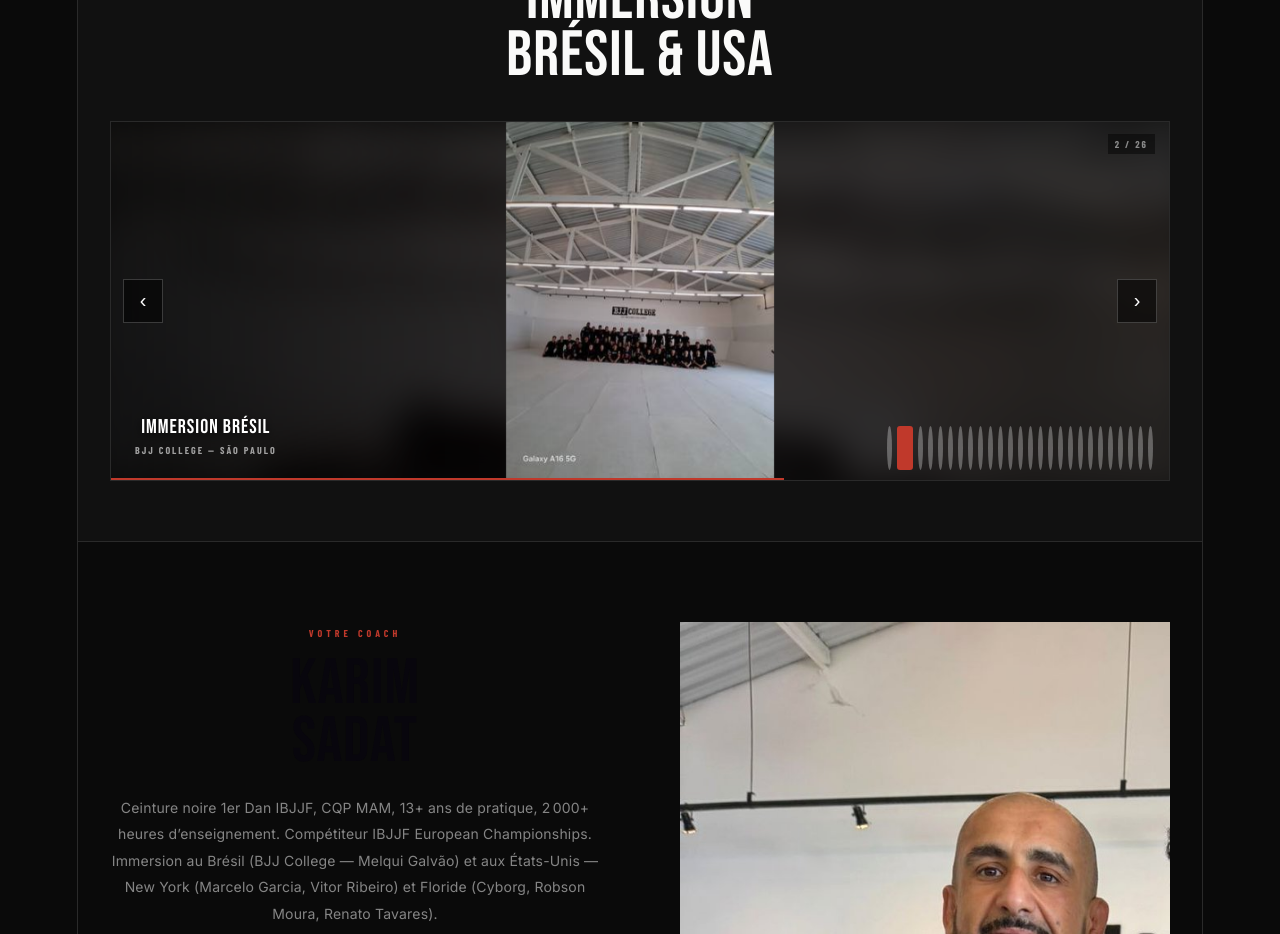
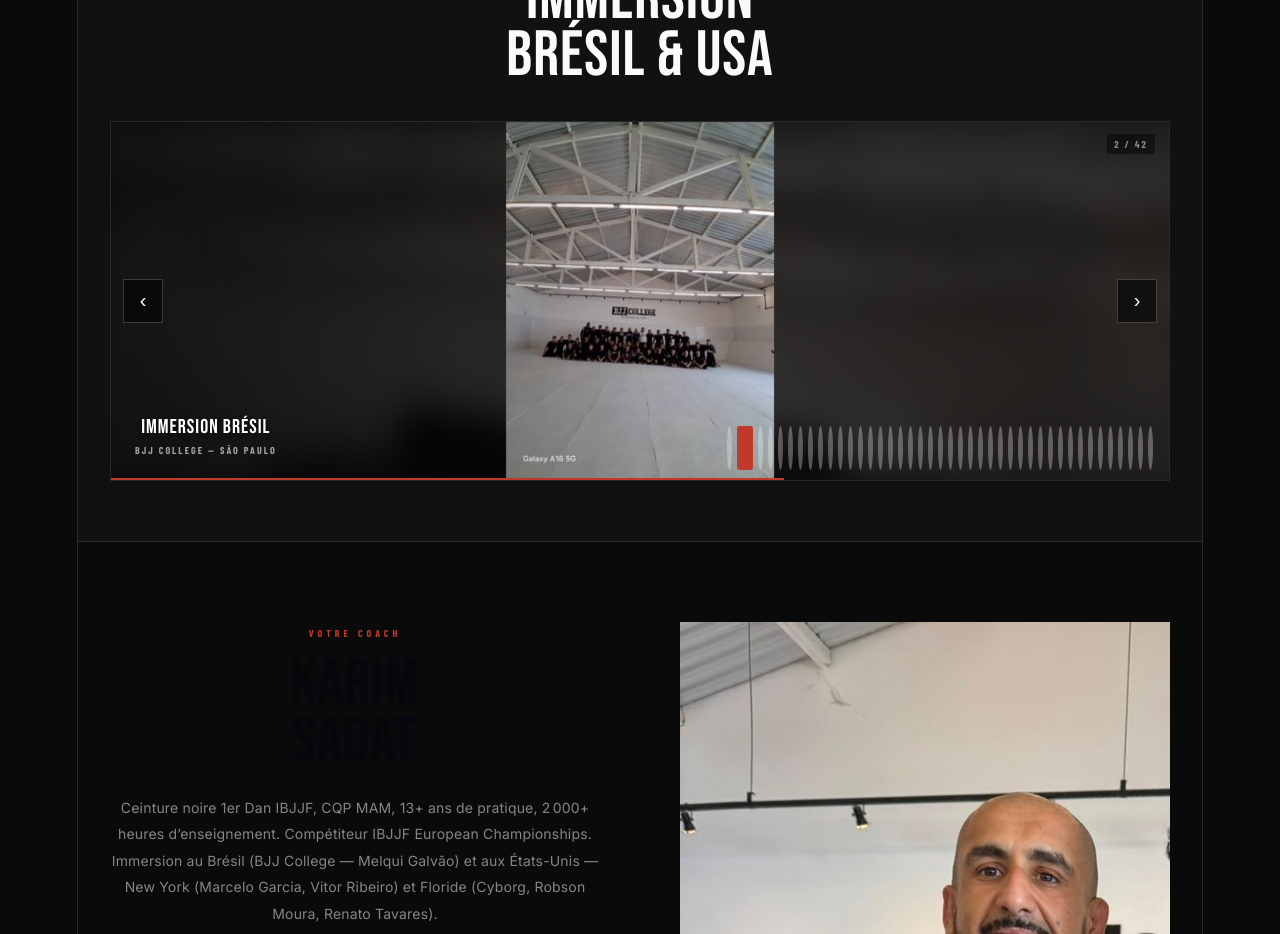
Before and after one commit to Zolmek/SK-Team-BJJ, a React (Vite) app: page / in a window 1280 px wide. Shown: the part 2460-3394 px from the top of the page. Built offline with nearby package versions, Linux system fonts and the light colour scheme; a web font is replaced by a local one.

Commit message:
Update App.jsx

```diff
--- a/src/App.jsx
+++ b/src/App.jsx
@@ -34,6 +34,22 @@ import gallery22 from "./assets/gallery_22.jpg";
 import gallery23 from "./assets/gallery_23.jpg";
 import gallery24 from "./assets/gallery_24.jpg";
 import gallery25 from "./assets/gallery_25.jpg";
+import gallery26 from "./assets/gallery_26.jpg";
+import gallery27 from "./assets/gallery_27.jpg";
+import gallery28 from "./assets/gallery_28.jpg";
+import gallery29 from "./assets/gallery_29.jpg";
+import gallery30 from "./assets/gallery_30.jpg";
+import gallery31 from "./assets/gallery_31.jpg";
+import gallery32 from "./assets/gallery_32.jpg";
+import gallery33 from "./assets/gallery_33.jpg";
+import gallery34 from "./assets/gallery_34.jpg";
+import gallery35 from "./assets/gallery_35.jpg";
+import gallery36 from "./assets/gallery_36.jpg";
+import gallery37 from "./assets/gallery_37.jpg";
+import gallery38 from "./assets/gallery_38.jpg";
+import gallery39 from "./assets/gallery_39.jpg";
+import gallery40 from "./assets/gallery_40.jpg";
+import gallery41 from "./assets/gallery_41.jpg";
 
 // Images pré-composées 1920×1440 — photo nette centrée sur fond flouté sombre
 const GALLERY_PHOTOS = [
@@ -63,6 +79,22 @@ const GALLERY_PHOTOS = [
   { img: gallery23, cap: "Ceintures noires — Gi",   sub: "BJJ College by Melqui Galvão" },
   { img: gallery24, cap: "Immersion Brésil",         sub: "BJJ College — São Paulo" },
   { img: gallery25, cap: "Entraînement Gi",          sub: "BJJ College — São Paulo" },
+  { img: gallery26, cap: "Immersion Brésil",         sub: "BJJ College — São Paulo" },
+  { img: gallery27, cap: "Immersion Brésil",         sub: "BJJ College — São Paulo" },
+  { img: gallery28, cap: "Immersion Brésil",         sub: "BJJ College — São Paulo" },
+  { img: gallery29, cap: "Immersion Brésil",         sub: "BJJ College — São Paulo" },
+  { img: gallery30, cap: "Immersion Brésil",         sub: "BJJ College — São Paulo" },
+  { img: gallery31, cap: "Immersion Brésil",         sub: "BJJ College — São Paulo" },
+  { img: gallery32, cap: "Immersion Brésil",         sub: "BJJ College — São Paulo" },
+  { img: gallery33, cap: "Immersion Brésil",         sub: "BJJ College — São Paulo" },
+  { img: gallery34, cap: "Immersion Brésil",         sub: "BJJ College — São Paulo" },
+  { img: gallery35, cap: "Entraînement No-Gi",       sub: "BJJ College — São Paulo" },
+  { img: gallery36, cap: "Entraînement No-Gi",       sub: "BJJ College — São Paulo" },
+  { img: gallery37, cap: "Immersion Brésil",         sub: "BJJ College — São Paulo" },
+  { img: gallery38, cap: "Immersion Brésil",         sub: "BJJ College — São Paulo" },
+  { img: gallery39, cap: "Immersion Brésil",         sub: "BJJ College — São Paulo" },
+  { img: gallery40, cap: "Immersion Brésil",         sub: "BJJ College — São Paulo" },
+  { img: gallery41, cap: "Immersion Brésil",         sub: "BJJ College — São Paulo" },
 ];
 
 const IMG = {
```
